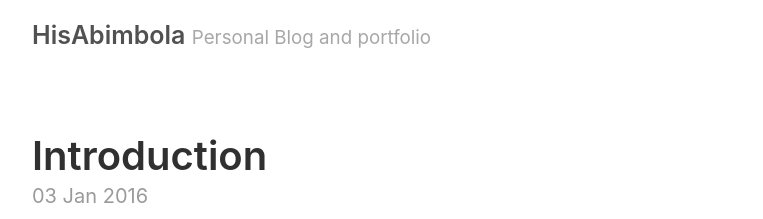
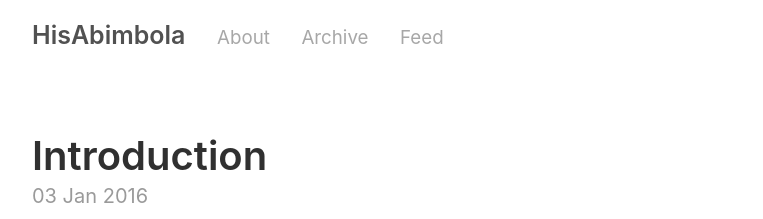
Before and after one commit to hisabimbola/hisabimbola.github.io, a Jekyll site: the page built from index.html, in a window 1280 px wide. Shown: the top 219 px of the page, without its empty margins (258-1021 px from the left). Built offline with Jekyll 4.4.1, drawn with Linux system fonts in a browser that asks for light colours; the list of posts is cut into pages by our own code.

Commit message:
Add archive page and navbar

```diff
--- a/_config.yml
+++ b/_config.yml
@@ -9,6 +9,12 @@
 
 paginate:            1
 baseurl:             ""
+
+# Navbar
+pages_list:
+  About: '/about'
+  Archive: '/archive'
+  Feed: '/atom.xml'
 
 # Assets
 #
--- a/_layouts/default.html
+++ b/_layouts/default.html
@@ -9,7 +9,11 @@
       <header class="masthead">
         <h3 class="masthead-title">
           <a href="{{ site.baseurl }}/" title="Home">{{ site.title }}</a>
-          <small>{{ site.tagline }}</small>
+          {% for page in site.pages_list %}
+            &nbsp;&nbsp;&nbsp;
+            <small><a href="{{ page[1]  }}">{{ page[0] }}</a></small>
+          {% endfor %}
+          <!-- <small>{{ site.pages_list }}</small> -->
         </h3>
       </header>
 
```
Also changed, not shown: archive.md (added, +10 -0 lines).
